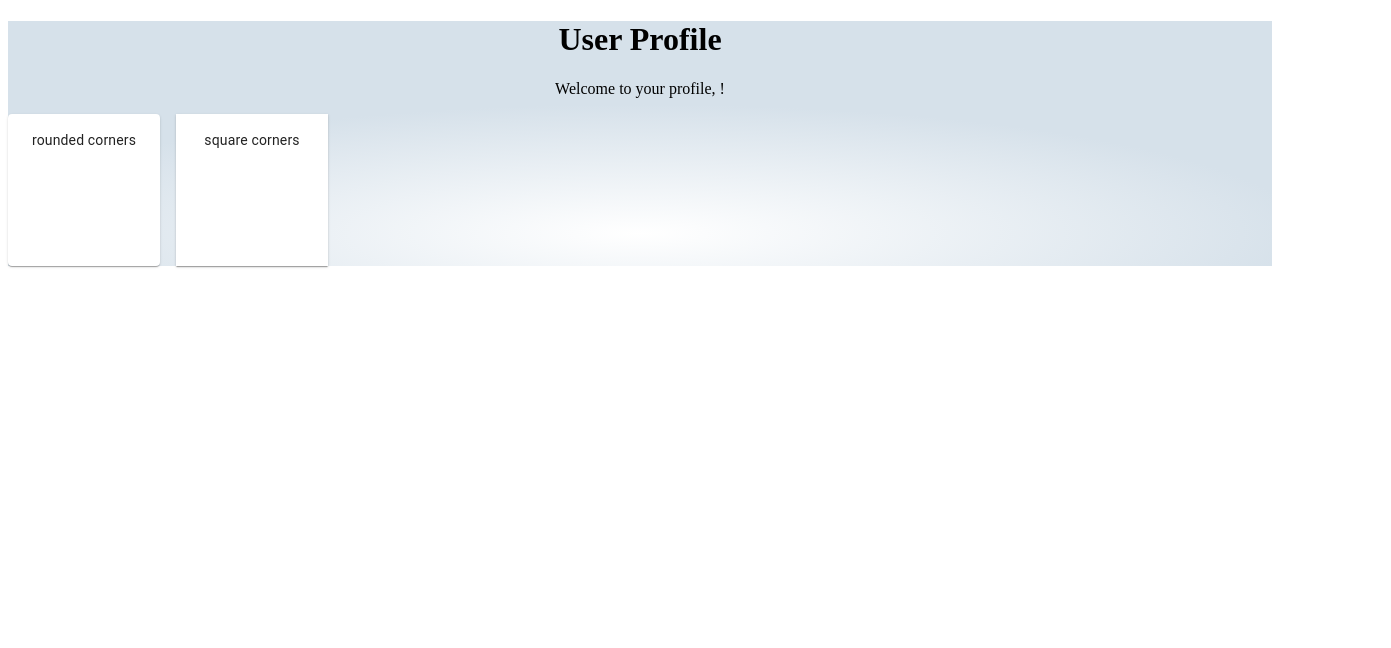
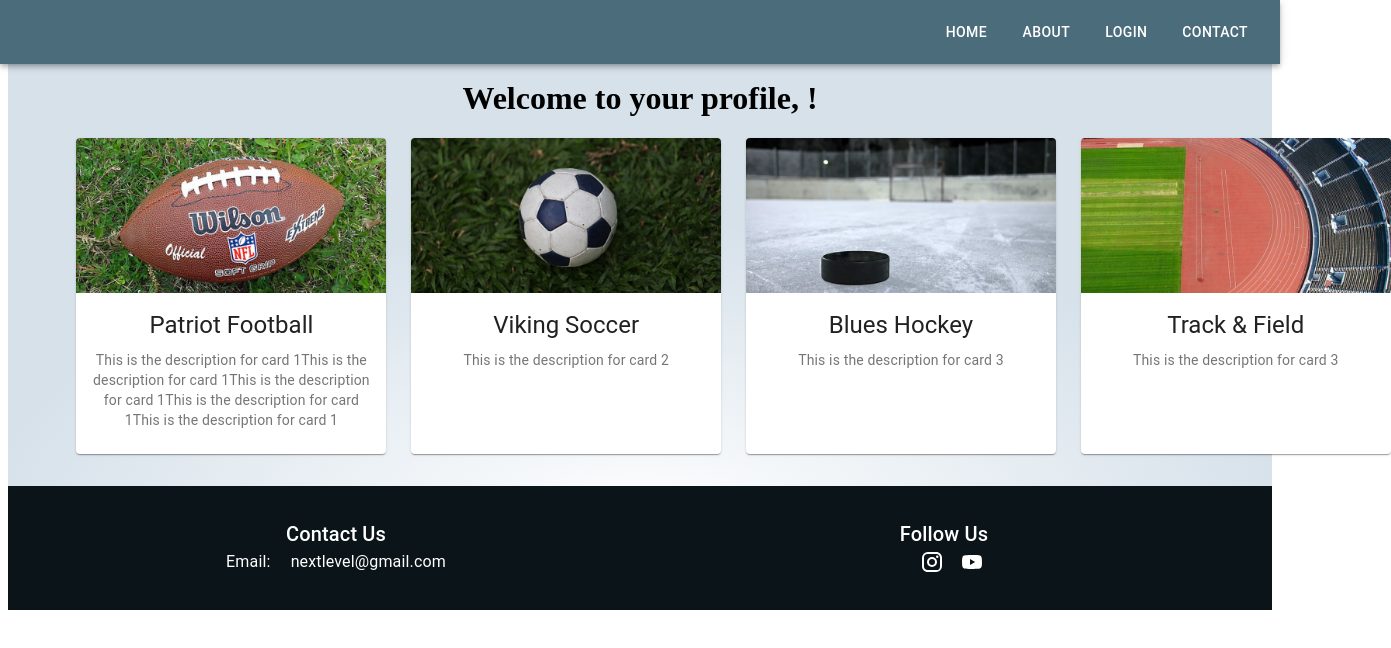
Before and after one commit to Fiery-Warrior/NextLevel-Intramurals, a React (Create React App) app in the folder nextlevel/: page /profile in a window 1280 px wide. Shown: the top 648 px of the page, 1391 px wide, since content can reach past the window. Built offline with nearby package versions, Linux system fonts and the light colour scheme.

Commit message:
Email address and profile page

```diff
--- a/nextlevel/src/Pages/LandingPage/NavBar/NavBar.jsx
+++ b/nextlevel/src/Pages/LandingPage/NavBar/NavBar.jsx
@@ -32,7 +32,7 @@ export default function TopNavBar() {
             NextLevel
           </Typography>
           <div>
-            <Button color="inherit">Home</Button>
+            <Button color="inherit" href = "/">Home</Button>
             <Button color="inherit" className={classes.button}>About</Button>
             <Button color="inherit" className={classes.button} href='/login'>Login</Button>
             <Button color="inherit" className={classes.button}>Contact</Button>
--- a/nextlevel/src/Pages/LogininPage/loginpage.jsx
+++ b/nextlevel/src/Pages/LogininPage/loginpage.jsx
@@ -76,7 +76,7 @@ export default function LoginPage() {
           sm={4}
           md={7}
           sx={{
-            backgroundImage: 'url(https://source.unsplash.com/random?wallpapers)',
+            // backgroundImage: 'url(https://source.unsplash.com/random?wallpapers)',
             backgroundRepeat: 'no-repeat',
             backgroundColor: (t) =>
               t.palette.mode === 'light' ? t.palette.grey[50] : t.palette.grey[900],
--- a/nextlevel/src/Pages/RegisterPage/RegisterPage.jsx
+++ b/nextlevel/src/Pages/RegisterPage/RegisterPage.jsx
@@ -99,7 +99,7 @@ export default function RegisterPage() {
                   required
                   fullWidth
                   id="email"
-                  label="Email Address"
+                  label="DBU Email Address"
                   name="email"
                   autoComplete="email"
                 />
--- a/nextlevel/src/Pages/UserProfile/CardDesign.jsx
+++ b/nextlevel/src/Pages/UserProfile/CardDesign.jsx
@@ -2,6 +2,11 @@ import * as React from 'react';
 import Stack from '@mui/material/Stack';
 import Paper from '@mui/material/Paper';
 import { styled } from '@mui/material/styles';
+import Row from '../LandingPage/ActivityCentral/ActivityCards/Sporty/SportCardRow1'
+import Avatar from '@mui/material/Avatar';
+import Box from '@mui/material/Box';
+import TopNavBar from '../LandingPage/NavBar/NavBar';
+import Footer from '../LandingPage/NavBar/Footer';
 
 const DemoPaper = styled(Paper)(({ theme }) => ({
     width: 120,
@@ -13,9 +18,15 @@ const DemoPaper = styled(Paper)(({ theme }) => ({
 
 export default function SquareCorners() {
     return (
-    <Stack direction="row" spacing={2}>
-      <DemoPaper square={false}>rounded corners</DemoPaper>
-      <DemoPaper square>square corners</DemoPaper>
+        <>
+        <Stack direction="row" spacing={1}>
+            <TopNavBar/>
+                {/* <Box sx={{ position: 'fixed', top: 15 }}>
+                        <Avatar alt="Remy Sharp" src="/static/images/baseball.png" />
+                </Box> */}
+                <Row/>
         </Stack>
+                <Footer/>
+                </>
     );
 }
--- a/nextlevel/src/Pages/UserProfile/UserProfile.jsx
+++ b/nextlevel/src/Pages/UserProfile/UserProfile.jsx
@@ -164,13 +164,6 @@
 
     import React, { useState, useEffect } from 'react';
     import { useCookies } from 'react-cookie'; // import useCookies hook
-    import Card from '@material-ui/core/Card';
-    import CardMedia from '@material-ui/core/CardMedia';
-    import CardContent from '@material-ui/core/CardContent';
-    import Typography from '@material-ui/core/Typography';
-    import Modal from '@material-ui/core/Modal';
-    import Grid from '@material-ui/core/Grid';
-    import Container from '@mui/material/Container';
     import CardDesign from './CardDesign';
 
     function UserProfile() {
@@ -186,8 +179,8 @@
 
         return (
             <div>
-                <h1>User Profile</h1>
-                <p>Welcome to your profile, {email}!</p>
+                <h1>{email} Profile</h1>
+                <h1>Welcome to your profile, {email}!</h1>
                 <CardDesign/>
             </div>
         );
```
Lines whose indentation alone changed are shown as unchanged.
